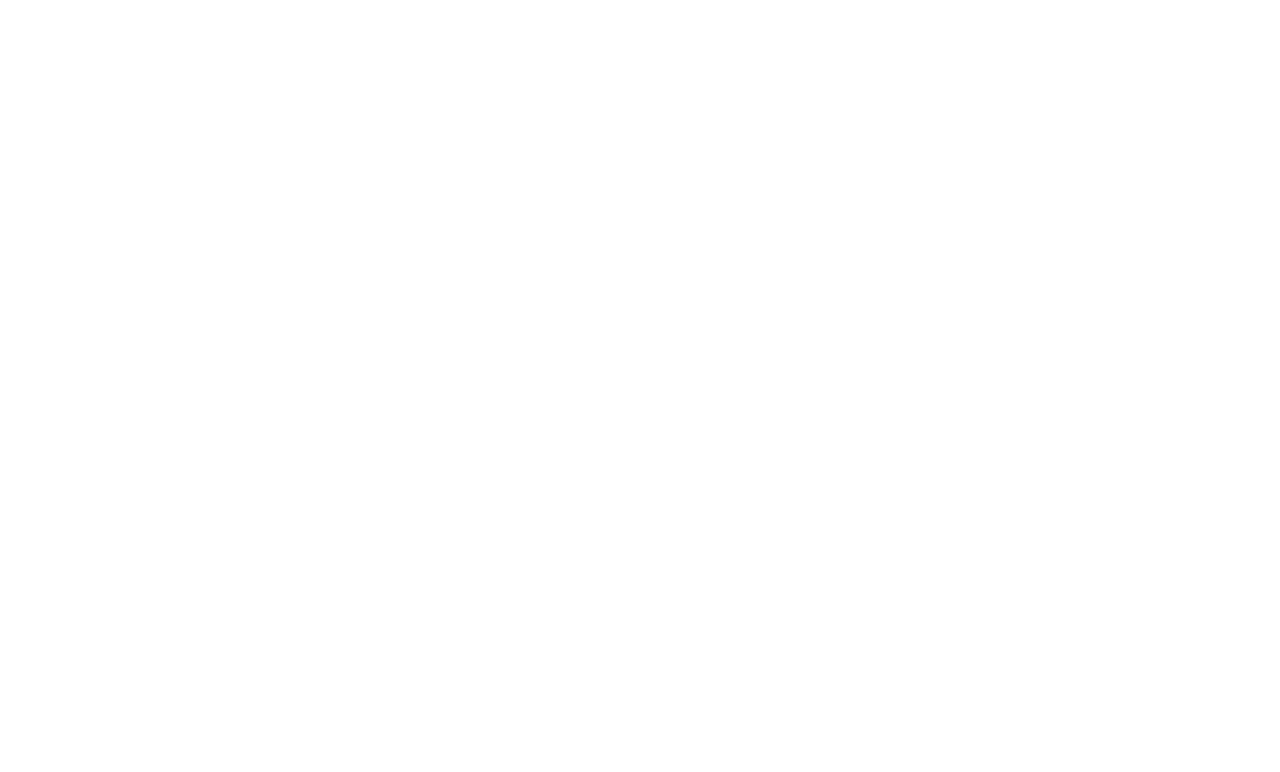
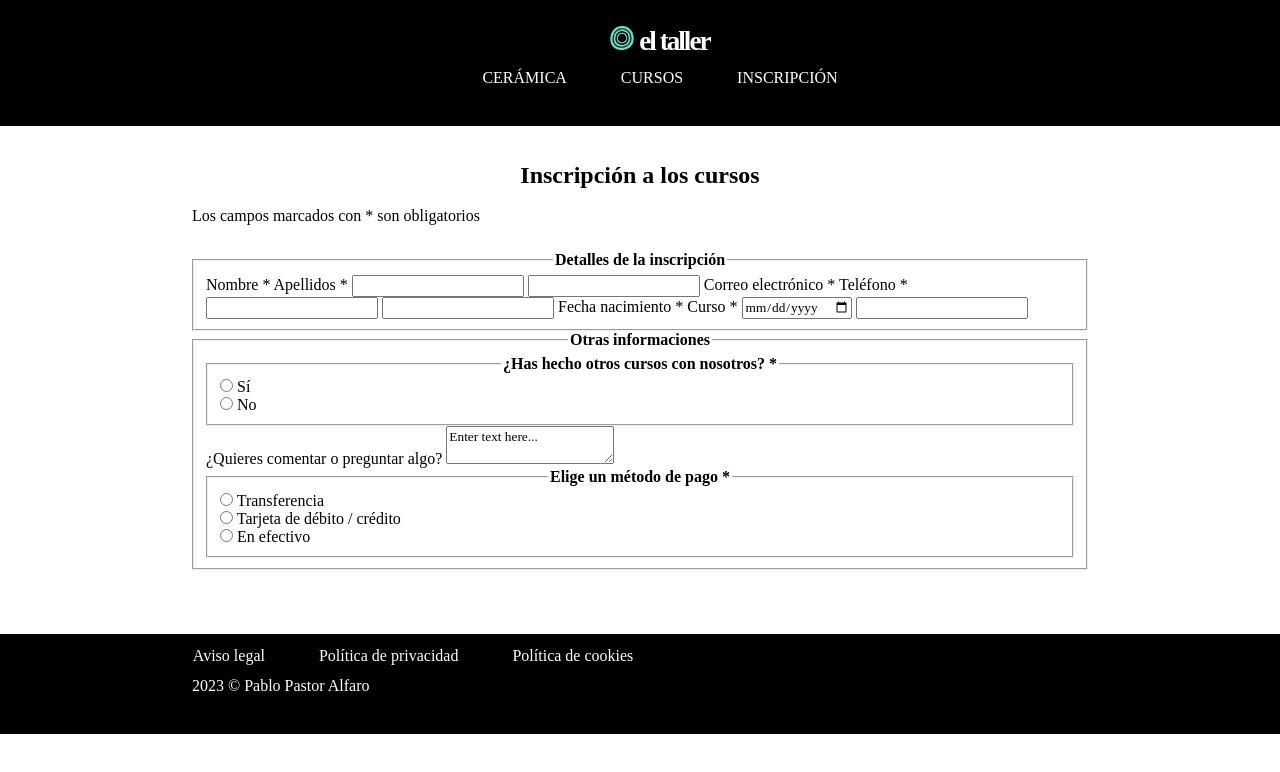
Before and after one commit to pablomgo10/Practica2_1Evaluacion, a plain HTML site: page inscripcion-cursos.html in a window 1280 px wide. Drawn offline with Linux system fonts and the light colour scheme; a web font is replaced by a local one.

Commit message:
Formulario creado a falta de arreglar

```diff
--- a/css/estilos.css
+++ b/css/estilos.css
@@ -44,7 +44,7 @@ article > footer{
     font-size: 1.1em;
 }
 
-#footer_index a {
+/*#footer_index a {
     text-decoration: none;
     color: white;
 }
@@ -238,12 +238,13 @@ nav > ul{
     margin-right: 50px;
  }
 
- body > footer:not(#footer_index) a{
+
+ body > footer a{
     color: #FFFFFF;
     text-decoration: none;
  }
 
- body > footer:not(#footer_index) a:hover{
+ body > footer a:hover{
     color: #6BDEC8;
     text-decoration: none;
     border-bottom: 2px solid currentColor;
@@ -297,5 +298,8 @@ td{
     margin-right: 9%;
     line-height: 40px;
     font-size: 1.8em;
+ }
 
+ fieldset > legend{
+    text-align: left;
  }
--- a/inscripcion-cursos.html
+++ b/inscripcion-cursos.html
@@ -8,6 +8,88 @@
     <title>Inscripcion</title>
 </head>
 <body>
+    <header>
+        <ul>
+            <li>
+                <img src="./img/isologo-taller.png" alt="logo_taller">
+            </li>
+            <li>el taller</li>
+        </ul>
+        <nav>
+            <ul>
+                <li><a href="que-es-la-ceramica.html">CERÁMICA</a></li>
+                <li><a href="cursos.html">CURSOS</a></li>
+                <li><a href="inscripcion-cursos.html">INSCRIPCIÓN</a></li>
+            </ul>
+        </nav>
+    </header>
+    <main>
+        <article>
+            <header>
+                <h1>Inscripción a los cursos</h1>
+                <p>Los campos marcados con * son obligatorios</p>
+            </header><section>
+            <form id="formulario_cursos">
+                <fieldset>
+                <legend><strong>Detalles de la inscripción</strong></legend>
+                <label for="nombre">Nombre *</label>
+                <label for="apellidos">Apellidos *</label>
+                <input type="text" name="nombre">
+                <input type="text" name="apellidos">
 
+                <label for="correo">Correo electrónico *</label>
+                <label for="telefono">Teléfono *</label>
+                <input type="email" name="correo">
+                <input type="number" name="telefono">
+
+                <label for="nacimiento">Fecha nacimiento *</label>
+                <label for="curso">Curso *</label>
+                <input type="date" name="nacimiento">
+                <input list="cursos" id="curso">
+                <datalist id="cursos">
+                    <option value="Selecciona el curso" selected></option>
+                    <option value="Torno"></option>
+                    <option value="Cerámica"></option>
+                    <option value="Modelado"></option>
+                    <option value="Esmaltes"></option>
+                    <option value="Joyería Cerámica"></option>
+                </datalist>
+            </fieldset>
+
+            <fieldset>
+                <legend><strong>Otras informaciones</strong></legend>
+                <fieldset>
+                    <legend><strong>¿Has hecho otros cursos con nosotros? *</strong></legend>
+                <input type="radio" id="true" name="experiencia" value="si">
+                <label for="experiencia">Sí</label><br>
+                <input type="radio" id="false" name="experiencia" value="no">
+                <label for="experiencia">No</label>
+            </fieldset>
+            <label>¿Quieres comentar o preguntar algo?</label>
+            <textarea name="comentar" id="formulario_cursos">Enter text here...</textarea>
+            <fieldset>
+                <legend><strong>Elige un método de pago *</strong></legend>
+                <input type="radio" id="transferencia" name="pago" value="transferencia">
+                <label for="pago">Transferencia</label><br>
+                <input type="radio" id="tarjeta" name="pago" value="tarjeta">
+                <label for="pago">Tarjeta de débito / crédito</label><br>
+                <input type="radio" id="efectivo" name="pago" value="efectivo">
+                <label for="pago">En efectivo</label>
+            </fieldset>
+            </fieldset>
+            </form>
+        </section>
+        </article>
+    </main>
+    <footer>
+        <ul>
+            <li><a href="#">Aviso legal</a></li>
+            <li><a href="#">Política de privacidad</a></li>
+            <li><a href="#">Política de cookies</a></li>
+        </ul>
+        <p>
+            2023 © Pablo Pastor Alfaro
+        </p>
+    </footer>
 </body>
 </html>
```
